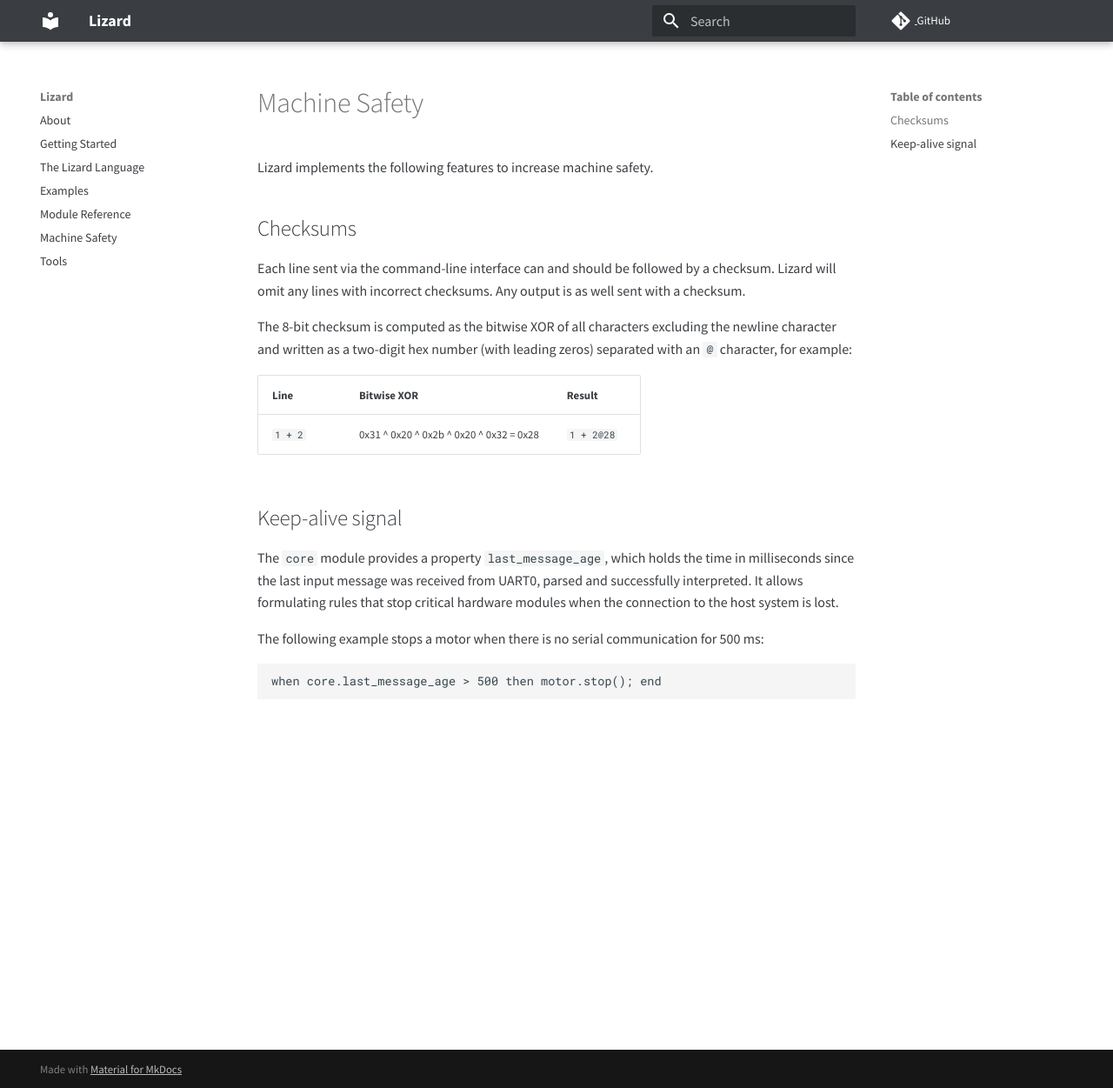
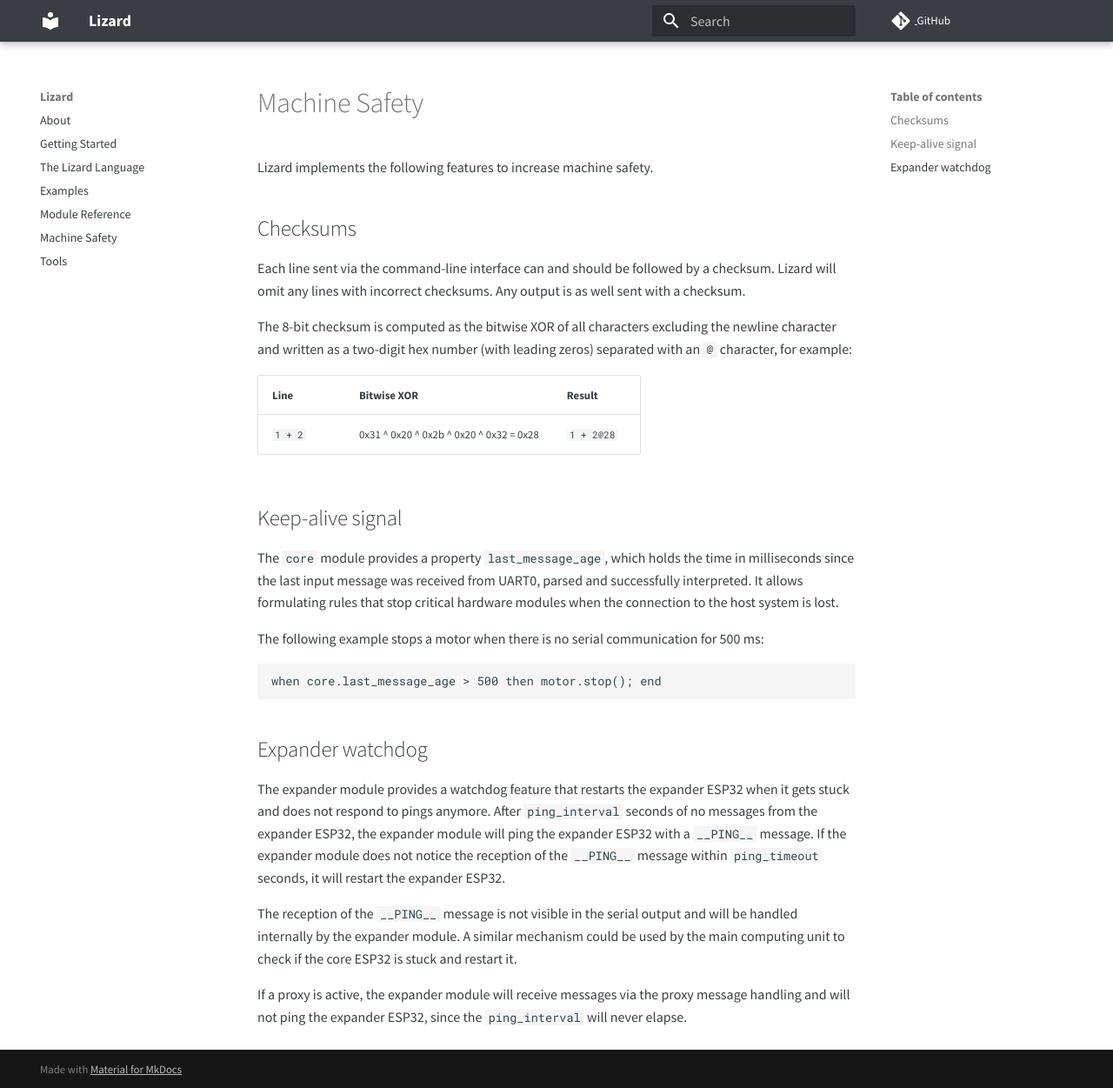
Before and after one commit to zauberzeug/lizard, an MkDocs documentation site: the page built from docs/machine_safety.md, in a window 1280 px wide and 1251 px high. Shown: the whole window at 87% size. Built offline with MkDocs 1.6.1 and Material for MkDocs 9.7.7, drawn with Linux system fonts in a browser that asks for light colours; comment, search, counter and statistics services are not loaded.

Commit message:
updated docs

```diff
--- a/docs/machine_safety.md
+++ b/docs/machine_safety.md
@@ -22,3 +22,14 @@ It allows formulating rules that stop critical hardware modules when the connect
 The following example stops a motor when there is no serial communication for 500 ms:
 
     when core.last_message_age > 500 then motor.stop(); end
+
+## Expander watchdog
+
+The expander module provides a watchdog feature that restarts the expander ESP32 when it gets stuck and does not respond to pings anymore.
+After `ping_interval` seconds of no messages from the expander ESP32, the expander module will ping the expander ESP32 with a `__PING__` message.
+If the expander module does not notice the reception of the `__PING__` message within `ping_timeout` seconds, it will restart the expander ESP32.
+
+The reception of the `__PING__` message is not visible in the serial output and will be handled internally by the expander module.
+A similar mechanism could be used by the main computing unit to check if the core ESP32 is stuck and restart it.
+
+If a proxy is active, the expander module will receive messages via the proxy message handling and will not ping the expander ESP32, since the `ping_interval` will never elapse.
```
